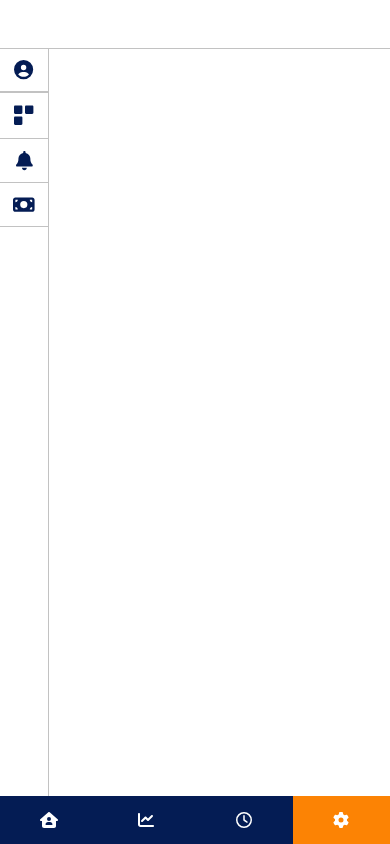
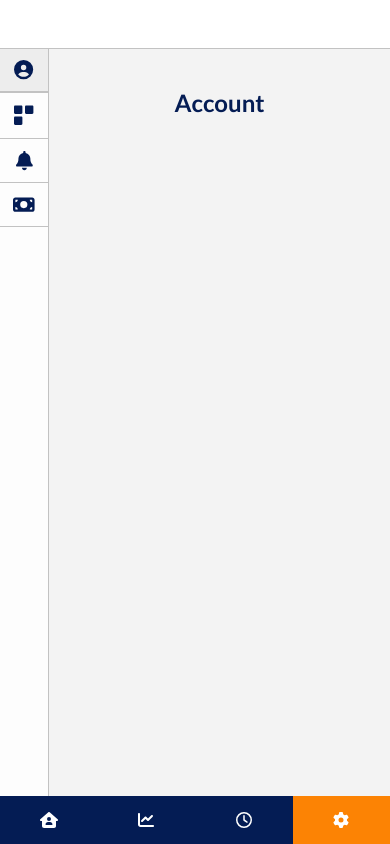
Before and after one commit to visualum-engineers/visualum-client-side-app, a React (Create React App) app: page /settings in a window 390 px wide. Built offline with nearby package versions, Linux system fonts and the light colour scheme.

Commit message:
settings wrapper is created and made responsive. individual page templates are created

```diff
--- a/public/_mediaQueries.scss
+++ b/public/_mediaQueries.scss
@@ -3,10 +3,10 @@
 }
 
 @media (max-width: 992px) {
-  @include settings-pg-md;
 }
 
 @media (max-width: 768px) {
+  @include settings-pg-md;
 }
 
 @media (max-width: 575px) {
--- a/public/_variables.scss
+++ b/public/_variables.scss
@@ -2,5 +2,8 @@ $purple: #041c54;
 $orange: #fc8304;
 $blue: #3277f7;
 $red: #ff0000;
-$gray: #c2c2c2;
+$light-gray: #C2C2C2;
+$gray: #9e9e9e;
 $navbar-height: 3rem;
+$white: #FDFDFD;
+$off-white: #F3F3F3;
--- /dev/null
+++ b/src/settingsPage/Account.tsx
@@ -0,0 +1,4 @@
+const Account = () => {
+return(<></>)
+}
+export default Account
--- /dev/null
+++ b/src/settingsPage/Billing.tsx
@@ -0,0 +1,4 @@
+const Billing = () => {
+  return <></>;
+};
+export default Billing;
--- /dev/null
+++ b/src/settingsPage/Integrations.tsx
@@ -0,0 +1,4 @@
+const Integrations = () => {
+    return(<></>)
+}
+export default Integrations
--- /dev/null
+++ b/src/settingsPage/Notifications.tsx
@@ -0,0 +1,4 @@
+const Notifications = () => {
+    return(<></>)
+};
+export default Notifications;
--- a/src/settingsPage/SettingsPage.tsx
+++ b/src/settingsPage/SettingsPage.tsx
@@ -1,5 +1,5 @@
 import { Suspense } from "react";
-import { Link, Route, Routes } from "react-router-dom";
+import { Link, Route, Routes, useLocation } from "react-router-dom";
 import { FontAwesomeIcon } from "@fortawesome/react-fontawesome";
 import {
   faCircleUser,
@@ -10,6 +10,10 @@ import {
 import useWindowWidth from "../hooks/use-window-width";
 import LoadingIcon from "../utilities/loadingIcon/LoadingIcon";
 import IntegrationsIcon from "../utilities/integrationsIcon/IntegrationsIcon";
+import Account from "./Account";
+import Notifications from "./Notifications";
+import Integrations from "./Integrations";
+import Billing from "./Billing";
 const namespace = "settings-pg";
 const generateSettingsLink = (str: string) => `/settings/${str}`;
 const settingItemsData = [
@@ -43,11 +47,13 @@ const SettingItemRow = ({
   title,
   description,
   link,
+  className,
 }: {
   icon?: JSX.Element;
   title?: string;
   description?: string;
   link?: string;
+  className?: string;
 }) => {
   const internalEls = (
     <>
@@ -61,7 +67,9 @@ const SettingItemRow = ({
     </>
   );
   return (
-    <div className={`${namespace}-setting-item-row`}>
+    <div
+      className={`${namespace}-setting-item-row ${className ? className : ""}`}
+    >
       {link ? (
         <Link to={link} className={`${namespace}-setting-item`}>
           {internalEls}
@@ -72,16 +80,28 @@ const SettingItemRow = ({
     </div>
   );
 };
-const SettingsWrapper = ({ children }: { children: JSX.Element }) => {
+const SettingsWrapper = ({
+  children,
+}: {
+  children: JSX.Element;
+}) => {
   const smallWindowWidth = useWindowWidth(576);
   const mediumWindowWidth = useWindowWidth(768);
+  const location = useLocation();
+  const pathRegex = settingItemsData.map((item) =>
+    new RegExp(item.link).test(location.pathname)
+  );
+  if (pathRegex.every((e) => !e)) pathRegex[0] = true;
+  const titleIdx = pathRegex.indexOf(true)
+  const title = settingItemsData[titleIdx].title
   return (
     <div className={`${namespace}-container`}>
       <div className={`${namespace}-sidebar`}>
         <>
           {smallWindowWidth && <h2>Settings</h2>}
-          {settingItemsData.map((item) => (
+          {settingItemsData.map((item, idx) => (
             <SettingItemRow
+              className={pathRegex[idx] ? "active" : ""}
               key={item.link}
               title={smallWindowWidth ? item.title : undefined}
               description={mediumWindowWidth ? item.description : undefined}
@@ -91,21 +111,28 @@ const SettingsWrapper = ({ children }: { children: JSX.Element }) => {
           ))}
         </>
       </div>
-      <div className={`${namespace}-setting-type-container`}>{children}</div>
+      <div className={`${namespace}-setting-type-container`}>
+        {title && (
+          <h3 className={`${namespace}-setting-type-title`}>{title}</h3>
+        )}
+        <div className={`${namespace}-setting-type-inner-container`}>
+          {children}
+        </div>
+      </div>
     </div>
   );
 };
 const SettingsPage = () => {
   return (
-    <SettingsWrapper>
+    <SettingsWrapper >
       <Suspense fallback={<LoadingIcon entireViewPort />}>
         <Routes>
           <Route path="/">
-            <Route index element={<></>} />
-            <Route path="account" element={<></>} />
-            <Route path="notifications" element={<></>} />
-            <Route path="integrations" element={<></>} />
-            <Route path="billing" element={<></>} />
+            <Route index element={<Account />} />
+            <Route path="account" element={<Account />} />
+            <Route path="notifications" element={<Notifications />} />
+            <Route path="integrations" element={<Integrations />} />
+            <Route path="billing" element={<Billing />} />
           </Route>
         </Routes>
       </Suspense>
--- a/src/settingsPage/_settings.scss
+++ b/src/settingsPage/_settings.scss
@@ -4,13 +4,15 @@ $namespace: "settings-pg";
   height: 100%;
   width: 100%;
   min-height: calc(100vh - #{$navbar-height});
+  background-color: $off-white;
 }
 .#{$namespace}-sidebar {
   position: sticky;
   top: $navbar-height;
   display: flex;
   flex-direction: column;
-  border-right: 1px solid $gray;
+  border-right: 1px solid $light-gray;
+  background-color: $white;
   h2 {
     margin: 0;
     margin-left: 1rem;
@@ -23,9 +25,12 @@ $namespace: "settings-pg";
   display: flex;
   justify-content: start;
   padding: 0 1rem;
-  border-bottom: 1px solid $gray;
+  border-bottom: 1px solid $light-gray;
   &:nth-child(2) {
-    border-top: 1px solid $gray;
+    border-top: 1px solid $light-gray;
+  }
+  &.active {
+    background-color: #00000010;
   }
 }
 .#{$namespace}-setting-item {
@@ -65,3 +70,23 @@ $namespace: "settings-pg";
   width: 1rem;
   margin-right: 0.9rem;
 }
+.#{$namespace}-setting-type-container {
+  display: flex;
+  width: 100%;
+  justify-content: center;
+  height: 100%;
+  padding: 2.5rem 1rem;
+}
+.#{$namespace}-setting-type-title {
+  margin: 0;
+  font-size: 1.5rem;
+  margin-bottom: 2.5rem;
+  color: $purple;
+  font-family: "Lato", "Segoe UI", Tahoma, Geneva, Verdana, sans-serif;
+}
+.#{$namespace}-inner-container {
+  display: flex;
+  flex-direction: column;
+  max-width: 1100px;
+  height: 100%;
+}
--- a/src/utilities/generalNavbar/_generalNavbar.scss
+++ b/src/utilities/generalNavbar/_generalNavbar.scss
@@ -7,5 +7,5 @@ $namespace: "general-navbar";
   width: 100%;
   z-index: 99;
   background-color: white;
-  border-bottom: 1px solid $gray;
+  border-bottom: 1px solid $light-gray;
 }
--- a/src/utilities/userNavbar/UserNavbar.tsx
+++ b/src/utilities/userNavbar/UserNavbar.tsx
@@ -47,7 +47,6 @@ const UserNavBar = () => {
   //this is correct for index route, in none match
   if (!dataRegex.includes(true)) dataRegex[0] = true;
   return (
-    // <div className={`${namespace}-container`}>
       <nav
         className={`${namespace}${
           !smallWindowWidth ? " horizontal-layout" : ""
@@ -66,7 +65,6 @@ const UserNavBar = () => {
         })}
         {smallWindowWidth && <UserProfile />}
       </nav>
-    // </div>
   );
 };
 export default UserNavBar;
```
